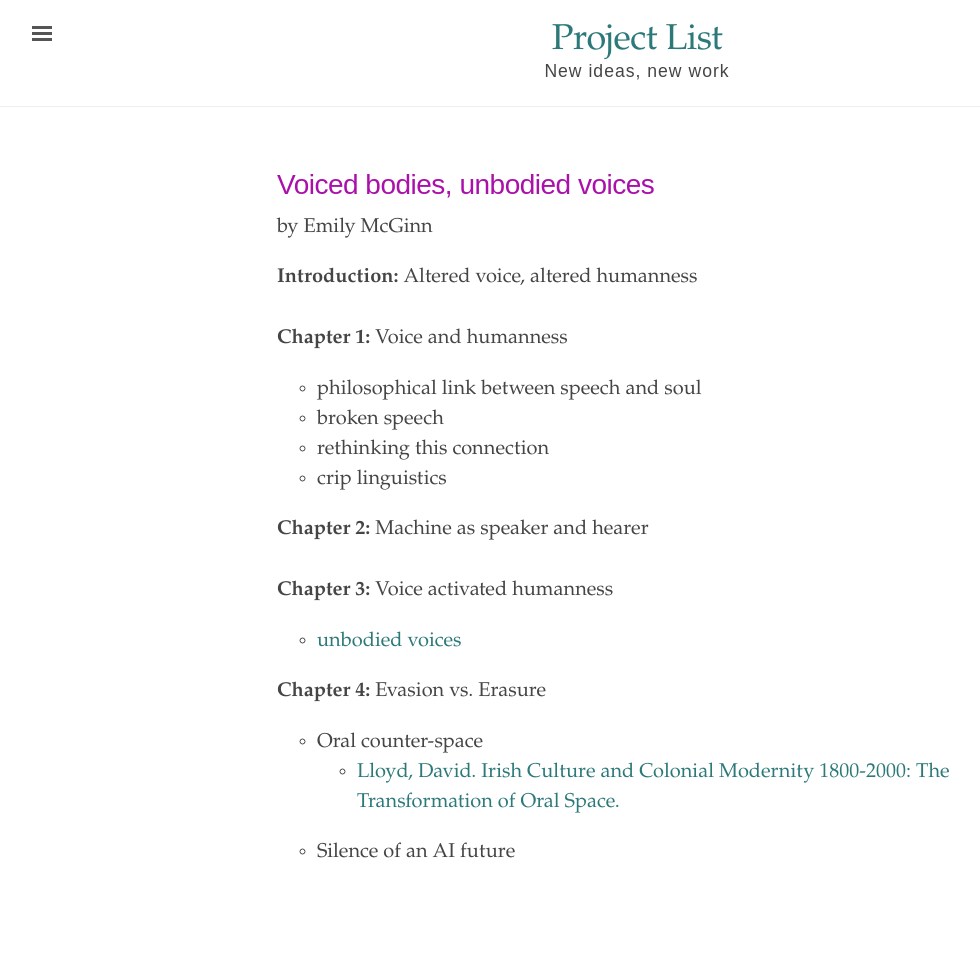
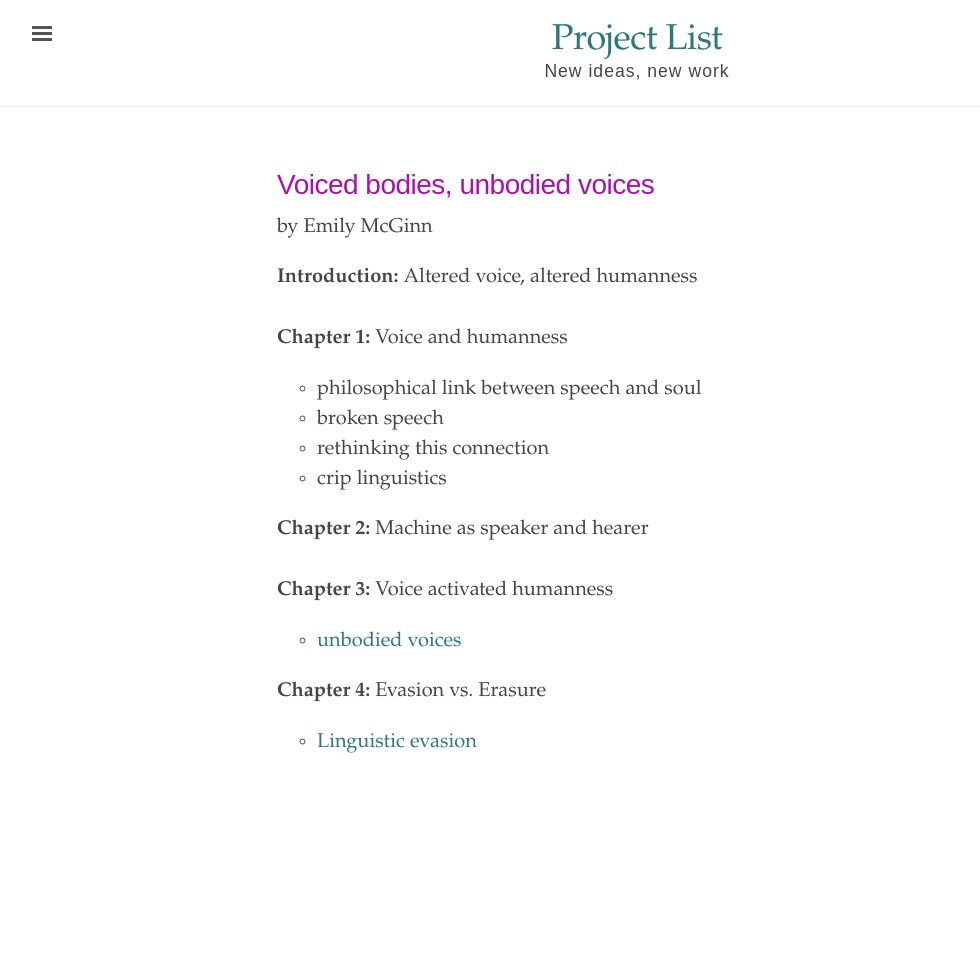
Before and after one commit to ylimem/ed, a Jekyll site: the page built from _texts/voicedbodies.md, in a window 1280 px wide. Shown: the whole page, without its empty margins (3-983 px from the left). Built offline with Jekyll 4.4.1, drawn with Linux system fonts in a browser that asks for light colours; after the commit the page ends 900 px from its top, so only the background shows below that.

Commit message:
Update voicedbodies.md

```diff
--- a/_texts/voicedbodies.md
+++ b/_texts/voicedbodies.md
@@ -20,6 +20,4 @@ source: notes
 - <a href="https://ylimem.github.io/ed/texts/mechwomen/">unbodied voices</a>
 
 **Chapter 4:** Evasion vs. Erasure
- - Oral counter-space
-   - <a href= "https://silenttrystero.tumblr.com/post/40868239520/lloyd-david-irish-culture-and-colonial-modernity">Lloyd, David. Irish Culture and Colonial Modernity 1800-2000: The Transformation of Oral Space.</a>
-- Silence of an AI future
+ - <a href="https://ylimem.github.io/ed/texts/oralevasion">Linguistic evasion</a>
```
